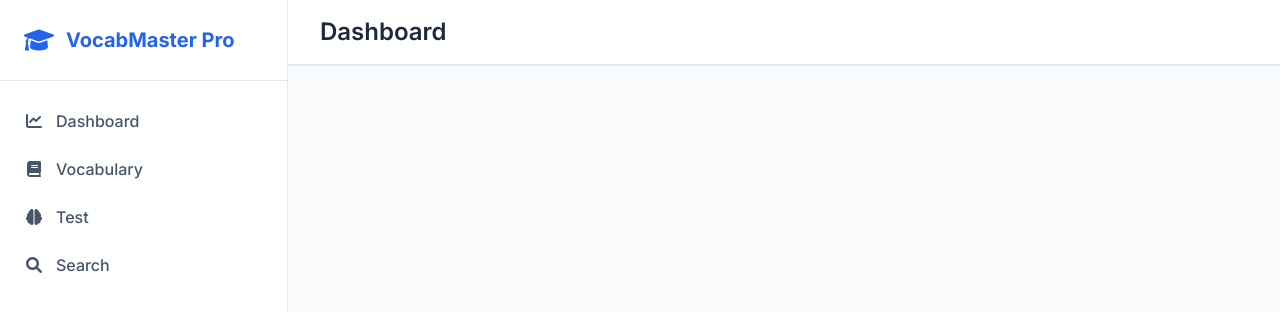
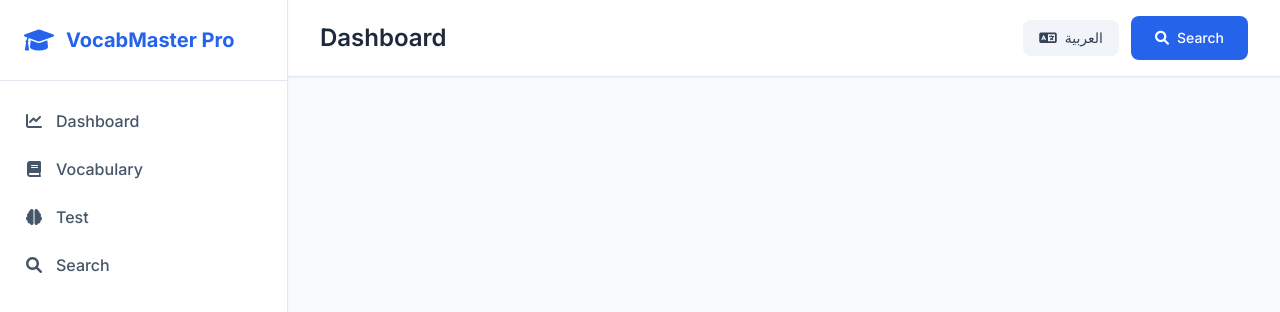
Before and after one commit to mohamed-samir-dev/VocabMaster-Pro, a plain HTML site: page index.html in a window 1280 px wide. Shown: the top 312 px of the page. Drawn offline with nearby package versions, Linux system fonts and the light colour scheme.

Commit message:
feat: add header action buttons

```diff
--- a/index.html
+++ b/index.html
@@ -62,6 +62,16 @@
                     </button>
                     <h1 class="page-title text-2xl font-semibold text-slate-800">Dashboard</h1>
                 </div>
+                <div class="flex items-center gap-3">
+                    <button class="inline-flex items-center gap-2 px-4 py-2 bg-slate-100 text-slate-700 rounded-lg text-sm font-medium hover:bg-slate-200 transition-all duration-200" onclick="app.toggleLanguage()" id="langToggle">
+                        <i class="fas fa-language"></i>
+                        <span id="langText">العربية</span>
+                    </button>
+                    <button class="inline-flex items-center gap-2 px-6 py-3 bg-blue-600 text-white rounded-lg text-sm font-medium hover:bg-blue-700 transition-all duration-200 hover:-translate-y-0.5" onclick="app.navigateTo('search')">
+                        <i class="fas fa-search"></i>
+                        <span id="searchBtnText">Search</span>
+                    </button>
+                </div>
             </header>
 
             <div class="flex-1 p-8 overflow-y-auto" id="pageContent">
```
